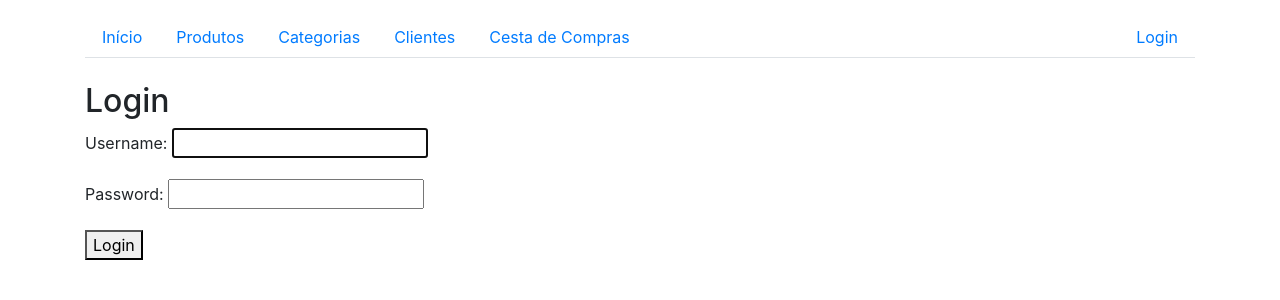
After one commit to DemetrioFim/catalog, a Django app: page /login/ in a window 1280 px wide. The commit adds this page. Shown: the top 300 px of the page. Run offline with Django 5.2, Linux system fonts and the light colour scheme; some libraries are stand-ins or nearby versions.

Commit message:
Sistema de login incluido

```diff
--- /dev/null
+++ b/ecommerce_catalog/ecommerce_catalog/middleware.py
@@ -0,0 +1,24 @@
+# ecommerce_catalog/middleware.py
+
+from django.shortcuts import redirect
+from django.urls import reverse
+from django.utils.deprecation import MiddlewareMixin
+
+class LoginRequiredMiddleware(MiddlewareMixin):
+    """
+    Middleware que requer autenticação para todas as views, exceto para as URLs listadas em 'excluded_urls'.
+    """
+
+    def process_view(self, request, view_func, view_args, view_kwargs):
+        # URLs que não requerem autenticação
+        excluded_urls = [
+            reverse('login'),
+            reverse('logout'),
+            # Adicione outras URLs públicas aqui se necessário
+        ]
+
+        # Verifica se a URL atual está na lista de exceções
+        if not request.user.is_authenticated and request.path not in excluded_urls:
+            return redirect('login')
+
+        return None
--- a/ecommerce_catalog/ecommerce_catalog/urls.py
+++ b/ecommerce_catalog/ecommerce_catalog/urls.py
@@ -5,5 +5,6 @@ from django.urls import path, include  # Inclua o include para adicionar as URLs
 
 urlpatterns = [
     path('admin/', admin.site.urls),  # URL padrão do admin
+    path('accounts/', include('django.contrib.auth.urls')),
     path('', include('products.urls')),  # Inclua as URLs do app 'products'
 ]
--- a/ecommerce_catalog/products/templates/base.html
+++ b/ecommerce_catalog/products/templates/base.html
@@ -25,6 +25,19 @@
             <li class="nav-item">
                 <a class="nav-link" href="{% url 'lista_cestas' %}">Cesta de Compras</a>
             </li>
+
+            <!-- Links de Login/Logout -->
+            <li class="nav-item ml-auto">
+                {% if user.is_authenticated %}
+                    <span class="navbar-text mr-2">Olá, {{ user.username }}!</span>
+                    <form method="post" action="{% url 'logout' %}" style="display: inline;">
+                        {% csrf_token %}
+                        <button type="submit" class="btn btn-link nav-link" style="display: inline; padding: 0; border: none; background: none;">Logout</button>
+                    </form>
+                {% else %}
+                    <a class="nav-link" href="{% url 'login' %}">Login</a>
+                {% endif %}
+            </li>
         </ul>
 
         <div class="mt-4">
--- /dev/null
+++ b/ecommerce_catalog/products/templates/products/login.html
@@ -0,0 +1,10 @@
+{% extends "base.html" %}
+
+{% block content %}
+  <h2>Login</h2>
+  <form method="post">
+    {% csrf_token %}
+    {{ form.as_p }}
+    <button type="submit">Login</button>
+  </form>
+{% endblock %}
--- a/ecommerce_catalog/products/urls.py
+++ b/ecommerce_catalog/products/urls.py
@@ -1,10 +1,16 @@
+# ecommerce_catalog/products/urls.py
+
 # ecommerce_catalog/products/urls.py
 
 from django.urls import path
 from . import views
+from django.contrib.auth import views as auth_views
 
 urlpatterns = [
     path('', views.index, name='index'),
+    path('login/', auth_views.LoginView.as_view(template_name='products/login.html'), name='login'),
+    path('logout/', auth_views.LogoutView.as_view(next_page='login'), name='logout'),
+
     path('produtos/', views.lista_produtos, name='lista_produtos'),
     path('produtos/<int:produto_id>/editar/', views.editar_produto, name='editar_produto'),
     path('produtos/<int:produto_id>/excluir/', views.excluir_produto, name='excluir_produto'),
```
Also changed, not shown: ecommerce_catalog/ecommerce_catalog/settings.py (+6 -1 lines), ecommerce_catalog/products/views.py (+38 -1 lines), ecommerce_catalog/db.sqlite3, ecommerce_catalog/produtos_images/canastra.webp (renamed from ecommerce_catalog/produtos/canastra.webp).
